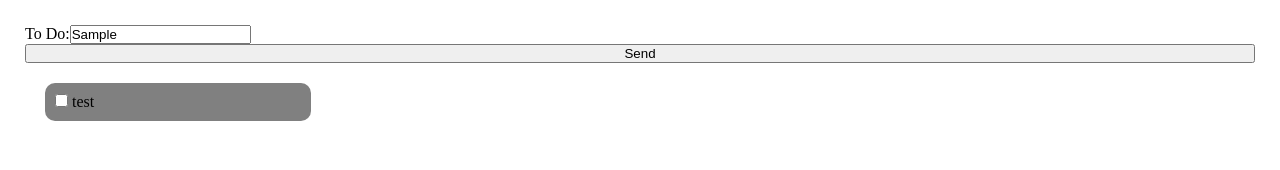
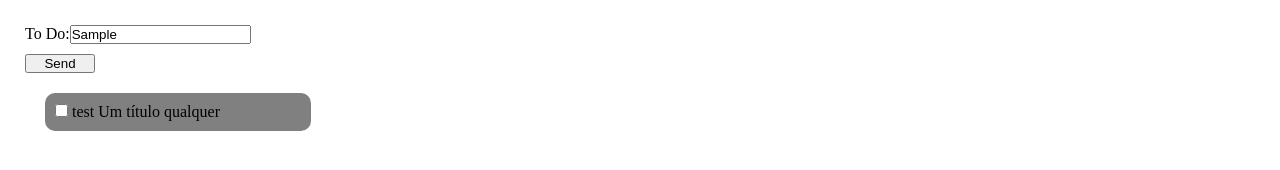
Before and after one commit to Alyssandro1771415/To_Do_List, a plain HTML site: page CODE/index.html in a window 1280 px wide. Both pictures are taken after typing "Sample" into the empty fields and a click on the input "Send". Drawn offline with Linux system fonts and the light colour scheme.

Commit message:
Primeiros resultados.
Aqui já estou conseguindo colocar um texto fixo na <div>, agora e pegar um texto do entry e colocar a checkbox.

```diff
--- a/CODE/back-end.js
+++ b/CODE/back-end.js
@@ -1,12 +1,22 @@
-const btn = document.querySelector("#send")
+var btn = document.querySelector("#send")
 
 btn.addEventListener("click", function(e) {
 
     e.preventDefault();
 
-        const name = document.querySelector("#new-item");
+        // Buscar elemento pai
+        var elemento_pai = document.getElementById("tarefas");
 
-        const value = name.value;
+        // Criar elemento
+        var txt = document.createElement('a');
 
-        console.log(value);
+        // Criar o nó de texto
+        var conteudo = document.createTextNode("Um título qualquer");
+
+        // Anexar o nó de texto ao elemento h1
+        txt.appendChild(conteudo);
+
+        // Agora sim, inserir (anexar) o elemento filho (titulo) ao elemento pai (body)
+        elemento_pai.appendChild(txt);
+
 });
--- a/CODE/index.html
+++ b/CODE/index.html
@@ -16,7 +16,7 @@
 
     <input type="submit" id="send" value="Send">
 
-    <div class="check">
+    <div class="check" id="tarefas">
         <input type="checkbox">
         <a>test</a>
     </div>
--- a/CODE/style.css
+++ b/CODE/style.css
@@ -17,7 +17,7 @@ form{
     justify-content: left;
 }
 
-#Send{
+#send{
     margin: 10px 0 0 0;
     width: 70px;
 }
```
